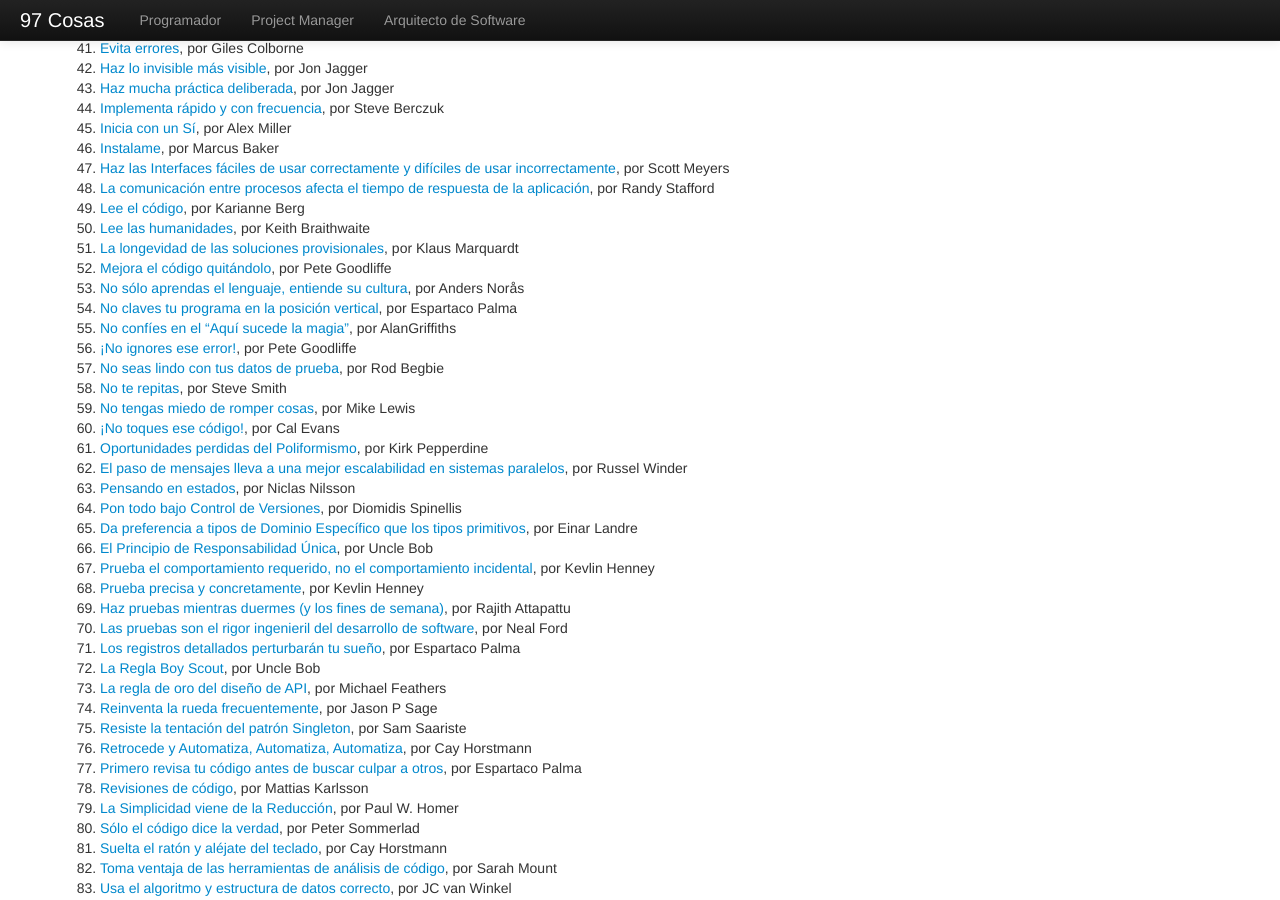
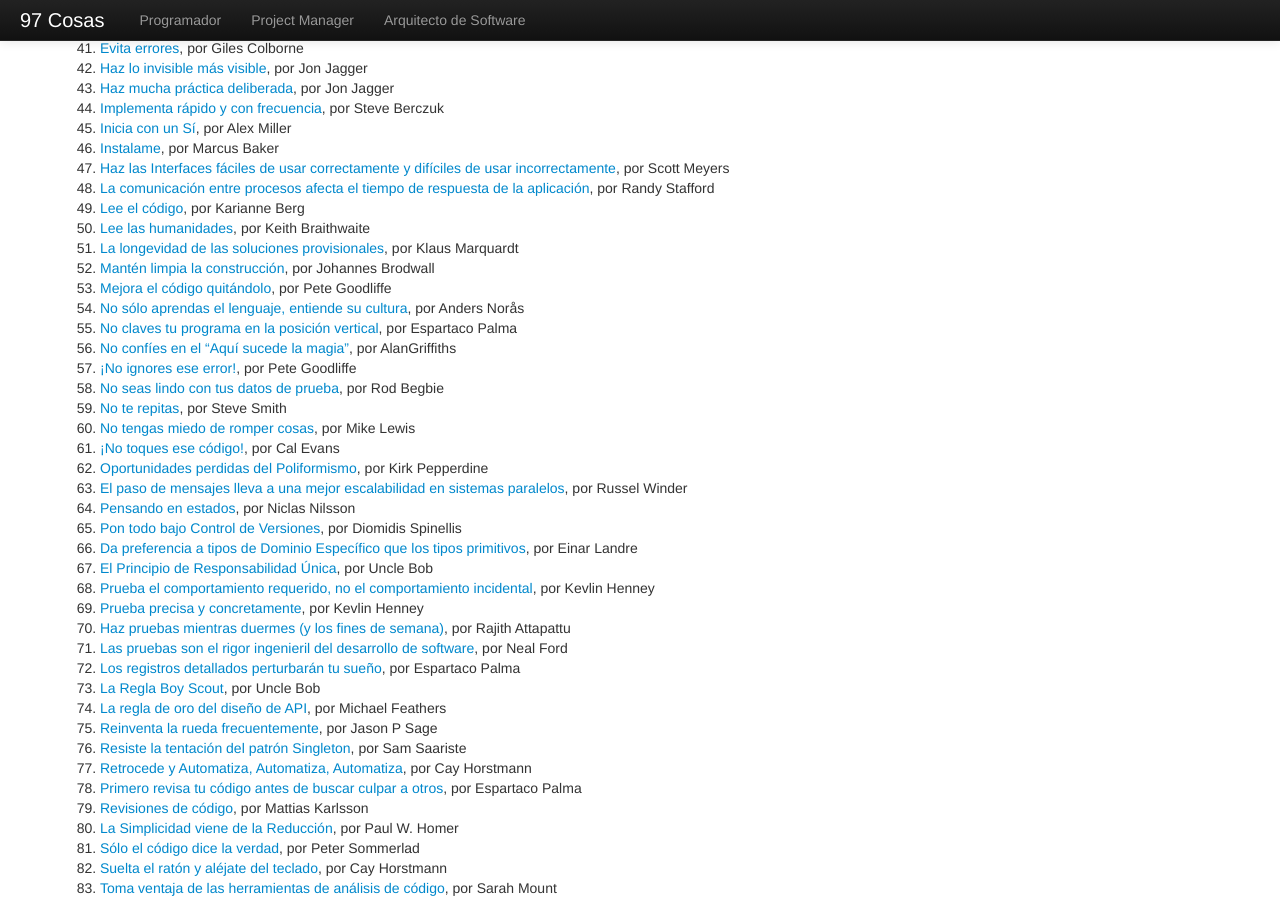
Before and after one commit to esparta/97cosas, a Jekyll site: the page built from programador/index.md, in a window 1280 px wide and 900 px high, scrolled down 982 px. Built offline with Jekyll 4.4.1, drawn with Linux system fonts in a browser that asks for light colours.

Commit message:
Added mante-limpia-construccion

```diff
--- a/programador/index.md
+++ b/programador/index.md
@@ -57,35 +57,36 @@ overview: true
 49. [Lee el código](lee-el-codigo.html), por Karianne Berg
 50. [Lee las humanidades](lee-humanidades.html), por Keith Braithwaite
 51. [La longevidad de las soluciones provisionales](longevidad-soluciones-provisionales.html), por Klaus Marquardt
-52. [Mejora el código quitándolo](mejora-codigo-quitandolo.html), por Pete Goodliffe
-53. [No sólo aprendas el lenguaje, entiende su cultura](no-aprendas-lenguaje-entiende-su-cultura.html), por Anders Norås
-54. [No claves tu programa en la posición vertical](no-claves-programa.html), por Espartaco Palma
-55. [No confíes en el "Aquí sucede la magia"](no-confies-magia.html), por AlanGriffiths
-56. [¡No ignores ese error!](no-ignores-error.html), por Pete Goodliffe
-57. [No seas lindo con tus datos de prueba](no-seas-lindo-pruebas.html), por Rod Begbie
-58. [No te repitas](no-te-repitas.html), por Steve Smith
-59. [No tengas miedo de romper cosas](no-tengas-miedo-de-romper-cosas.html), por Mike Lewis
-60. [¡No toques ese código!](no-toques-ese-codigo.html), por Cal Evans
-61. [Oportunidades perdidas del Poliformismo](oportunidades-perdidas-polimorfismo.html), por Kirk Pepperdine
-62. [El paso de mensajes lleva a una mejor escalabilidad en sistemas paralelos](paso-mensajes-mejor-escalabilidad.html), por Russel Winder
-63. [Pensando en estados](pensando-en-estados.html), por Niclas Nilsson
-64. [Pon todo bajo Control de Versiones](pon-todo-bajo-control-de-versiones.html), por Diomidis Spinellis
-65. [Da preferencia a tipos de Dominio Específico que los tipos primitivos](preferencia-tipos-dominio-especifico.html), por Einar Landre
-66. [El Principio de Responsabilidad Única](principio-responsabilidad-unica.html), por Uncle Bob
-67. [Prueba el comportamiento requerido, no el comportamiento incidental](prueba-comportamiento-requerido-no-incidental.html), por Kevlin Henney
-68. [Prueba precisa y concretamente](prueba-precisa-concretamente.html), por Kevlin Henney
-69. [Haz pruebas mientras duermes (y los fines de semana)](pruebas-fin-de-semana.html), por Rajith Attapattu
-70. [Las pruebas son el rigor ingenieril del desarrollo de software](pruebas-son-rigor-ingenieril.html), por Neal Ford
-71. [Los registros detallados perturbarán tu sueño](registros-detallados-quitaran-sueno.html), por Espartaco Palma
-72. [La Regla Boy Scout](regla-boy-scout.html), por Uncle Bob
-73. [La regla de oro del diseño de API](regla-oro-api.html), por Michael Feathers
-74. [Reinventa la rueda frecuentemente](reinventa-rueda-frecuentemente.html), por Jason P Sage
-75. [Resiste la tentación del patrón Singleton](resiste-tentacion-singleton.html), por Sam Saariste
-76. [Retrocede y Automatiza, Automatiza, Automatiza](retrocede-automatiza.html), por Cay Horstmann
-77. [Primero revisa tu código antes de buscar culpar a otros](revisa-tu-codigo.html), por Espartaco Palma
-78. [Revisiones de código](revisiones-codigo.html), por Mattias Karlsson
-79. [La Simplicidad viene de la Reducción](simplicidad-reduccion.html), por Paul W. Homer
-80. [Sólo el código dice la verdad](solo-codigo-dice-verdad.html), por Peter Sommerlad
-81. [Suelta el ratón y aléjate del teclado](suelta-raton-alejate-teclado.html), por Cay Horstmann
-82. [Toma ventaja de las herramientas de análisis de código](toma-ventaja-analisis-codigo.html), por Sarah Mount
-83. [Usa el algoritmo y estructura de datos correcto](usa-algoritmo-estructura-de-datos-correcto.html), por JC van Winkel
+52. [Mantén limpia la construcción](manten-limpia-construccion.html), por Johannes Brodwall
+53. [Mejora el código quitándolo](mejora-codigo-quitandolo.html), por Pete Goodliffe
+54. [No sólo aprendas el lenguaje, entiende su cultura](no-aprendas-lenguaje-entiende-su-cultura.html), por Anders Norås
+55. [No claves tu programa en la posición vertical](no-claves-programa.html), por Espartaco Palma
+56. [No confíes en el "Aquí sucede la magia"](no-confies-magia.html), por AlanGriffiths
+57. [¡No ignores ese error!](no-ignores-error.html), por Pete Goodliffe
+58. [No seas lindo con tus datos de prueba](no-seas-lindo-pruebas.html), por Rod Begbie
+59. [No te repitas](no-te-repitas.html), por Steve Smith
+60. [No tengas miedo de romper cosas](no-tengas-miedo-de-romper-cosas.html), por Mike Lewis
+61. [¡No toques ese código!](no-toques-ese-codigo.html), por Cal Evans
+62. [Oportunidades perdidas del Poliformismo](oportunidades-perdidas-polimorfismo.html), por Kirk Pepperdine
+63. [El paso de mensajes lleva a una mejor escalabilidad en sistemas paralelos](paso-mensajes-mejor-escalabilidad.html), por Russel Winder
+64. [Pensando en estados](pensando-en-estados.html), por Niclas Nilsson
+65. [Pon todo bajo Control de Versiones](pon-todo-bajo-control-de-versiones.html), por Diomidis Spinellis
+66. [Da preferencia a tipos de Dominio Específico que los tipos primitivos](preferencia-tipos-dominio-especifico.html), por Einar Landre
+67. [El Principio de Responsabilidad Única](principio-responsabilidad-unica.html), por Uncle Bob
+68. [Prueba el comportamiento requerido, no el comportamiento incidental](prueba-comportamiento-requerido-no-incidental.html), por Kevlin Henney
+69. [Prueba precisa y concretamente](prueba-precisa-concretamente.html), por Kevlin Henney
+70. [Haz pruebas mientras duermes (y los fines de semana)](pruebas-fin-de-semana.html), por Rajith Attapattu
+71. [Las pruebas son el rigor ingenieril del desarrollo de software](pruebas-son-rigor-ingenieril.html), por Neal Ford
+72. [Los registros detallados perturbarán tu sueño](registros-detallados-quitaran-sueno.html), por Espartaco Palma
+73. [La Regla Boy Scout](regla-boy-scout.html), por Uncle Bob
+74. [La regla de oro del diseño de API](regla-oro-api.html), por Michael Feathers
+75. [Reinventa la rueda frecuentemente](reinventa-rueda-frecuentemente.html), por Jason P Sage
+76. [Resiste la tentación del patrón Singleton](resiste-tentacion-singleton.html), por Sam Saariste
+77. [Retrocede y Automatiza, Automatiza, Automatiza](retrocede-automatiza.html), por Cay Horstmann
+78. [Primero revisa tu código antes de buscar culpar a otros](revisa-tu-codigo.html), por Espartaco Palma
+79. [Revisiones de código](revisiones-codigo.html), por Mattias Karlsson
+80. [La Simplicidad viene de la Reducción](simplicidad-reduccion.html), por Paul W. Homer
+81. [Sólo el código dice la verdad](solo-codigo-dice-verdad.html), por Peter Sommerlad
+82. [Suelta el ratón y aléjate del teclado](suelta-raton-alejate-teclado.html), por Cay Horstmann
+83. [Toma ventaja de las herramientas de análisis de código](toma-ventaja-analisis-codigo.html), por Sarah Mount
+84. [Usa el algoritmo y estructura de datos correcto](usa-algoritmo-estructura-de-datos-correcto.html), por JC van Winkel
```
Also changed, not shown: programador/manten-limpia-construccion.md (added, +20 -0 lines).
